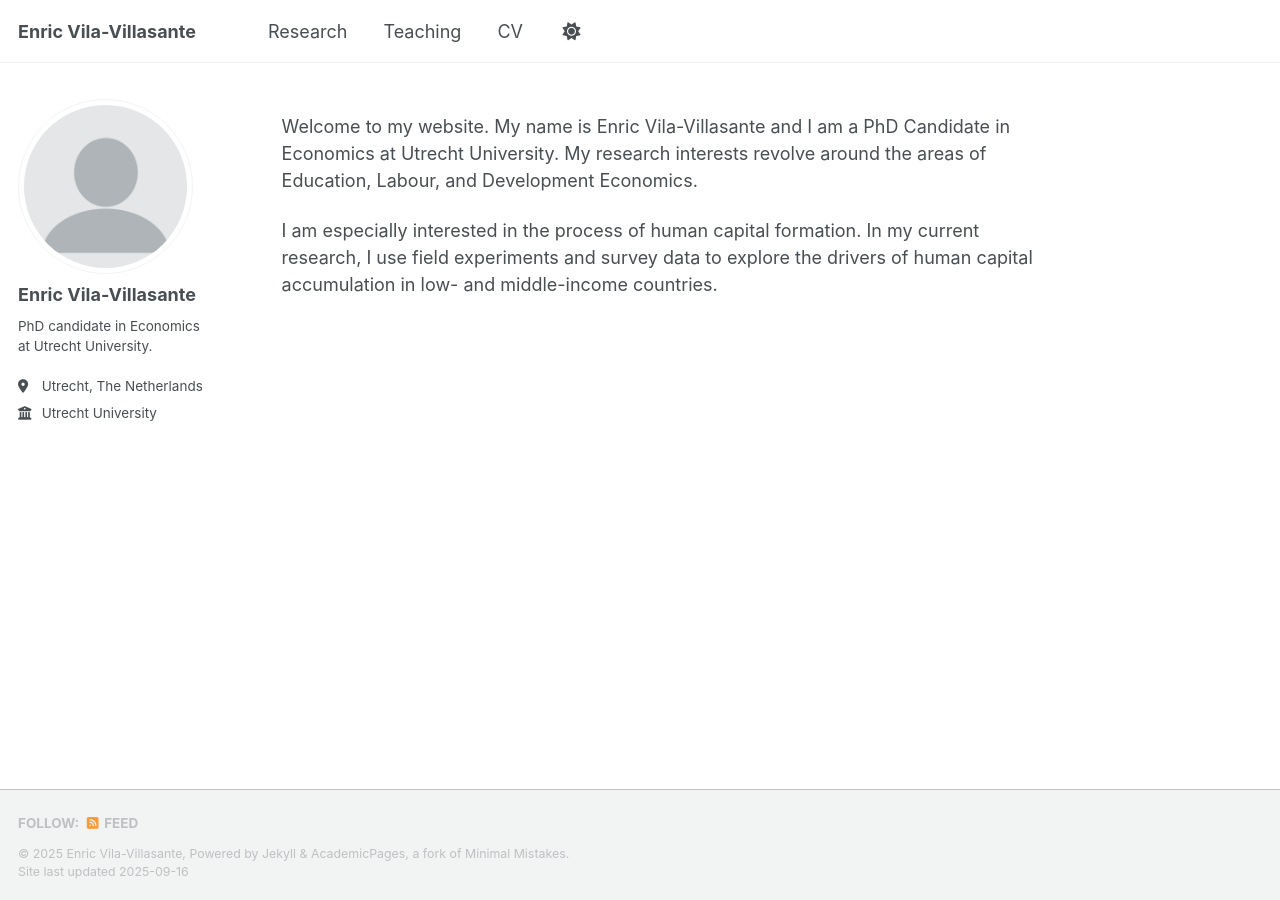
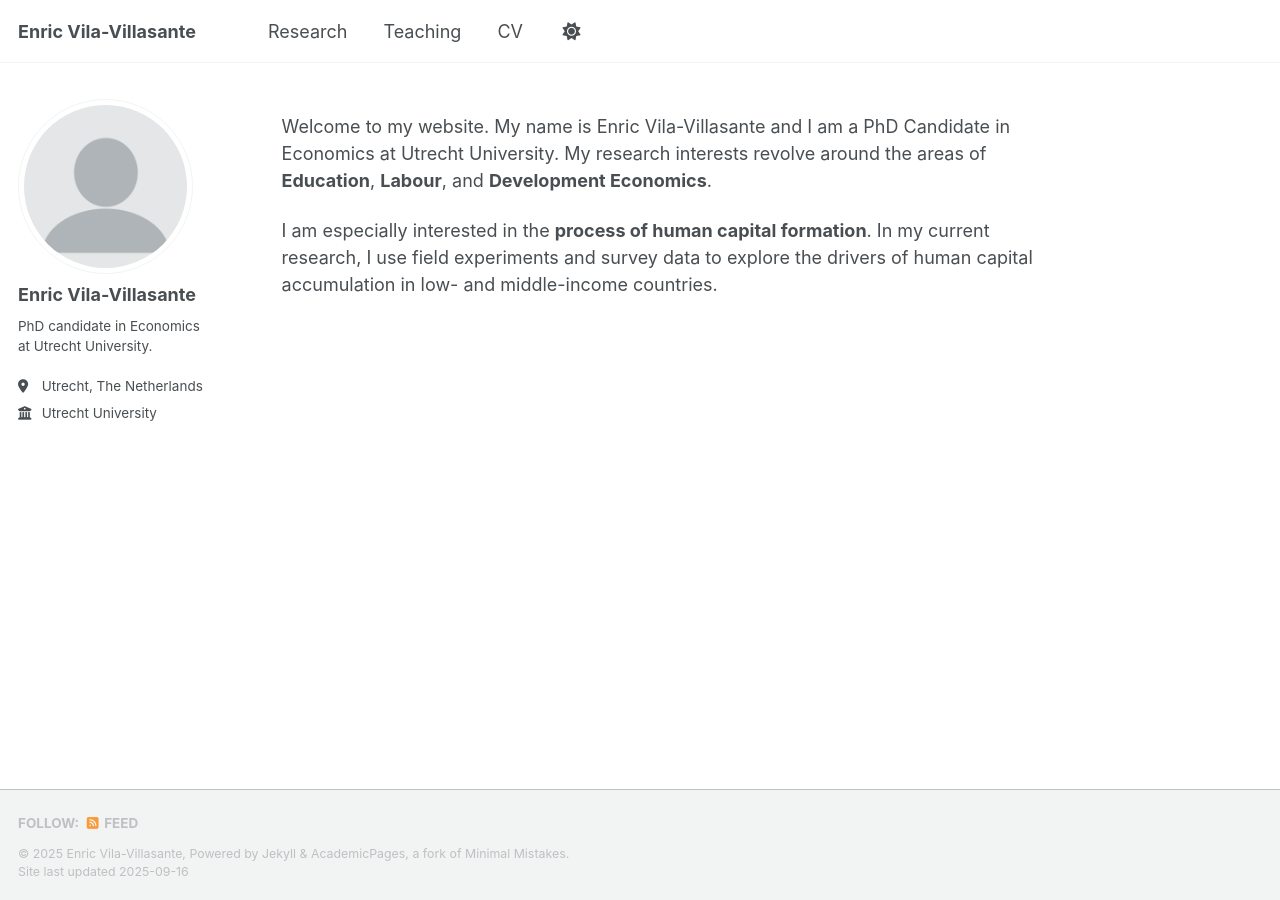
Before and after one commit to enricviladv/enricviladv.github.io, a Jekyll site: the page built from _pages/about.md, in a window 1280 px wide. Built offline with Jekyll 4.4.1, drawn with Linux system fonts in a browser that asks for light colours; a script that is not in the unit is left out.

```diff
--- a/_pages/about.md
+++ b/_pages/about.md
@@ -7,6 +7,6 @@ redirect_from:
   - /about.html
 ---
 
-Welcome to my website. My name is Enric Vila-Villasante and I am a PhD Candidate in Economics at Utrecht University. My research interests revolve around the areas of Education, Labour, and Development Economics.
+Welcome to my website. My name is Enric Vila-Villasante and I am a PhD Candidate in Economics at Utrecht University. My research interests revolve around the areas of **Education**, **Labour**, and **Development Economics**.
 
-I am especially interested in the process of human capital formation. In my current research, I use field experiments and survey data to explore the drivers of human capital accumulation in low- and middle-income countries.
+I am especially interested in the **process of human capital formation**. In my current research, I use field experiments and survey data to explore the drivers of human capital accumulation in low- and middle-income countries.
```
